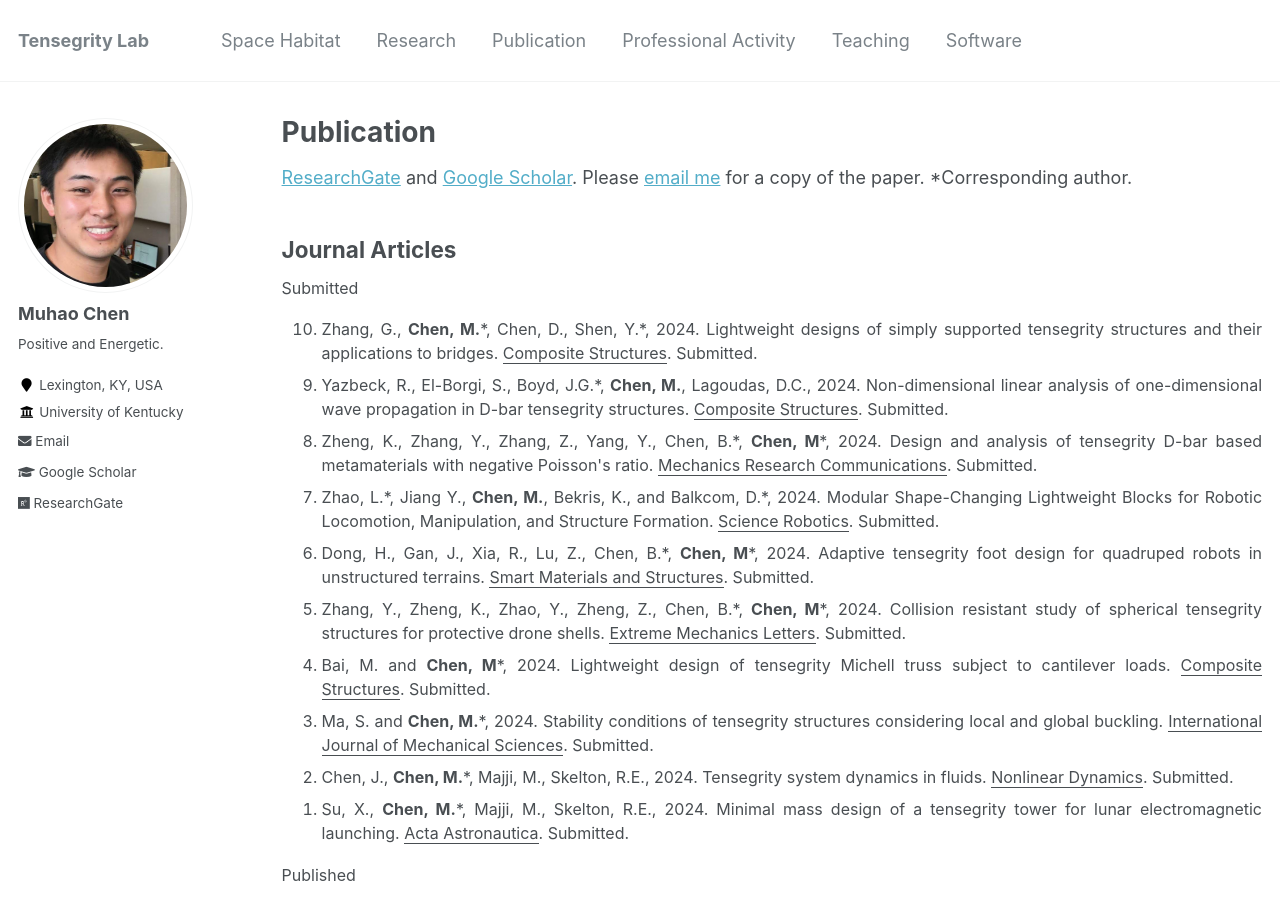
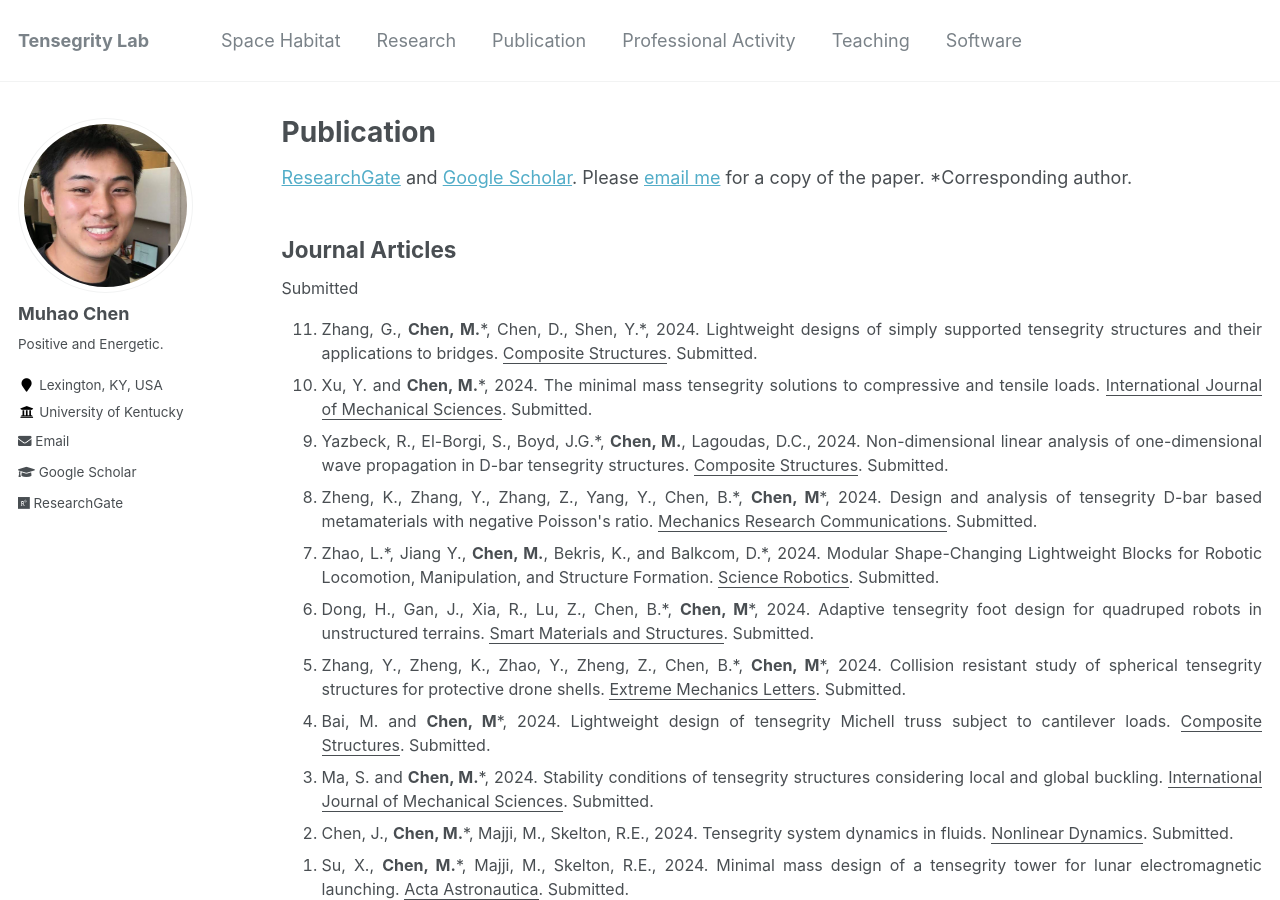
Before and after one commit to Muhao-Chen/muhao-chen.github.io, a Jekyll site: the page built from _pages/publication.md, in a window 1280 px wide and 900 px high. Built offline with Jekyll 4.4.1, drawn with Linux system fonts in a browser that asks for light colours.

Commit message:
Update publication.md

```diff
--- a/_pages/publication.md
+++ b/_pages/publication.md
@@ -16,6 +16,7 @@ toc: true
 Submitted
 <ol reversed>
 <li> Zhang, G., <strong>Chen, M.</strong>*, Chen, D., Shen, Y.*, 2024. Lightweight designs of simply supported tensegrity structures and their applications to bridges. <u>Composite Structures</u>. Submitted. </li>
+<li>Xu, Y. and <strong>Chen, M.</strong>*, 2024. The minimal mass tensegrity solutions to compressive and tensile loads. <u>International Journal of Mechanical Sciences</u>. Submitted.</li>
 <li> Yazbeck, R., El-Borgi, S., Boyd, J.G.*, <strong>Chen, M.</strong>, Lagoudas, D.C., 2024. Non-dimensional linear analysis of one-dimensional wave propagation in D-bar tensegrity structures. <u>Composite Structures</u>. Submitted. </li>
 <li> Zheng, K., Zhang, Y., Zhang, Z., Yang, Y., Chen, B.*, <strong>Chen, M</strong>*, 2024. Design and analysis of tensegrity D-bar based metamaterials with negative Poisson's ratio. <u>Mechanics Research Communications</u>. Submitted. </li>
 <li> Zhao, L.*, Jiang Y., <strong>Chen, M.</strong>, Bekris, K., and Balkcom, D.*, 2024. Modular Shape-Changing Lightweight Blocks for Robotic Locomotion, Manipulation, and Structure Formation. <u>Science Robotics</u>. Submitted. </li>
```
